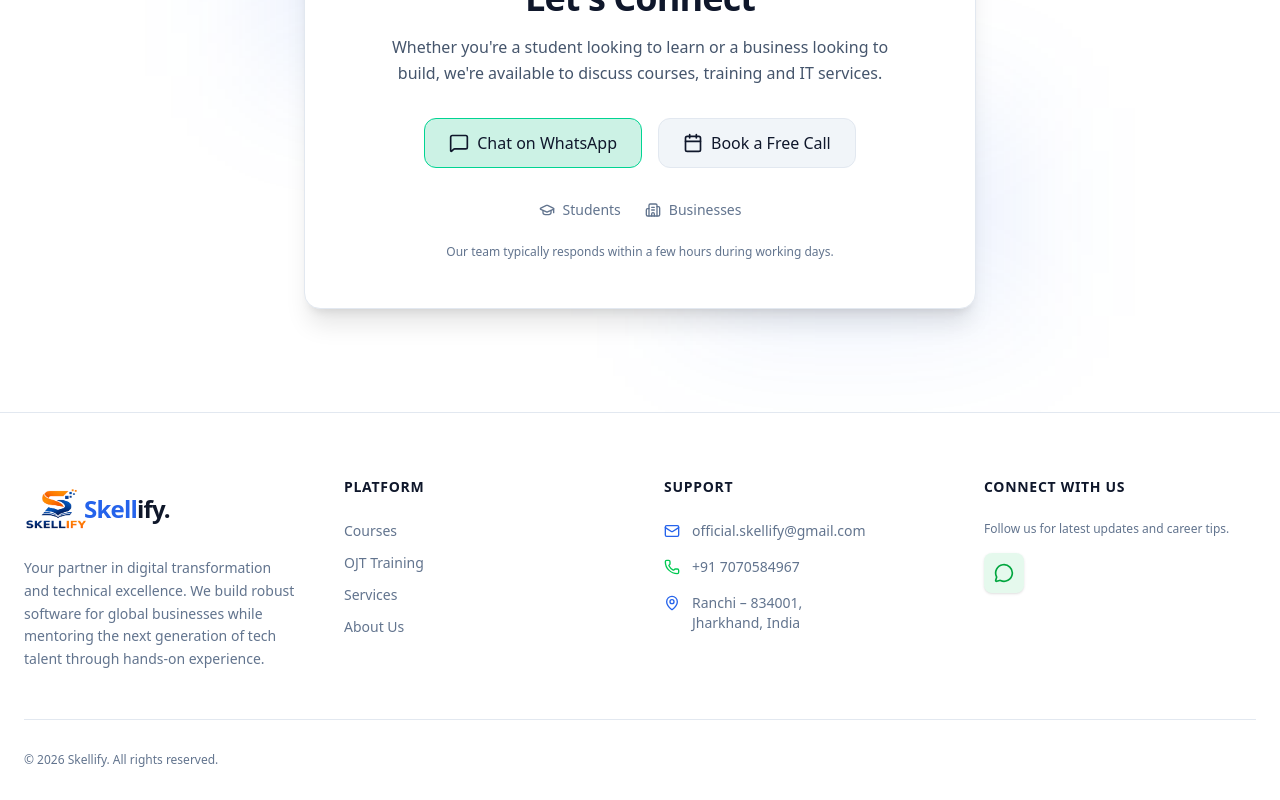
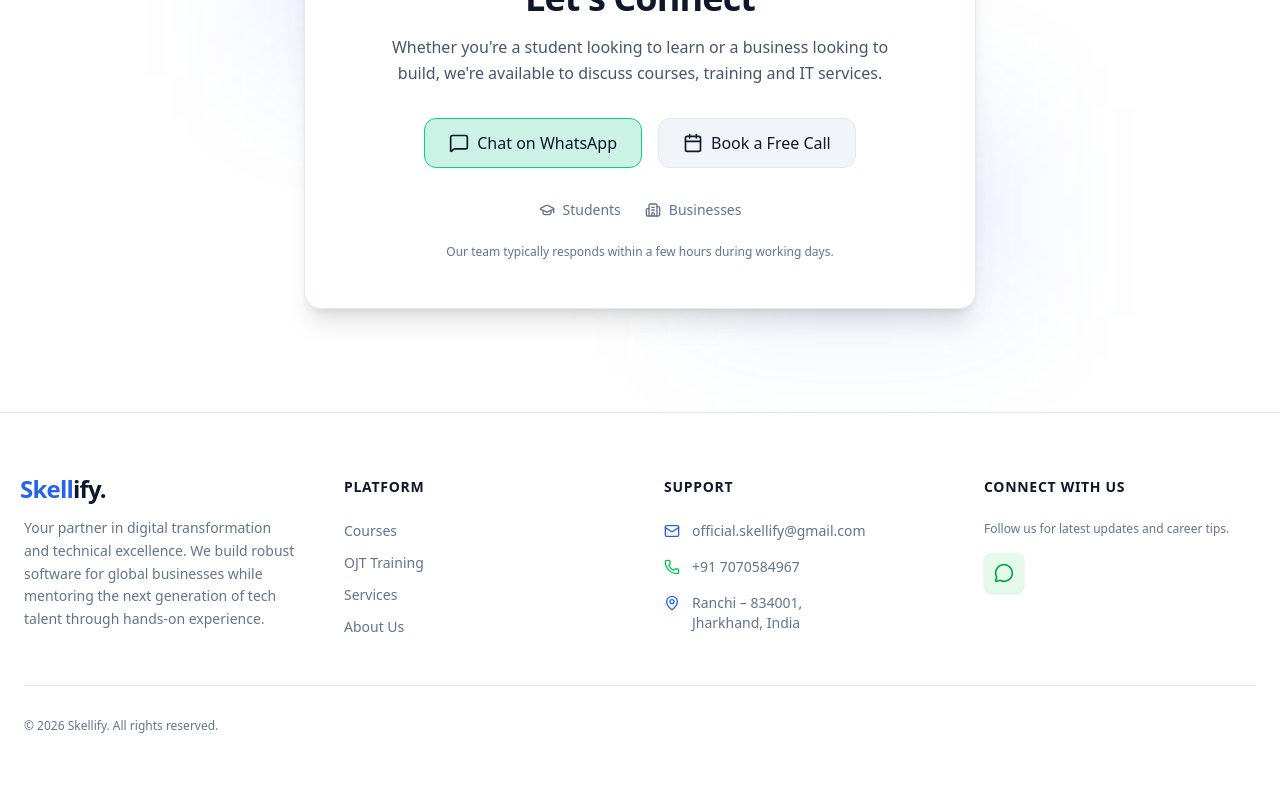
Before and after one commit to skellify25/skellify-main, a Next.js app: page / in a window 1280 px wide. Shown: the part 2652-3452 px from the top of the page. After the commit the page ends 3418 px from the top, so only its background shows below. Built offline with nearby package versions, Linux system fonts and the light colour scheme.

Commit message:
changed footer

```diff
--- a/src/components/Footer.tsx
+++ b/src/components/Footer.tsx
@@ -35,19 +35,6 @@ const Footer = () => {
           {/* Brand Section */}
           <div className="flex flex-col gap-4">
             <Link href="/" className="flex items-center font-bold tracking-tighter">
-              <Image
-                src="/ske_1.png"
-                alt="Skellify Logo"
-                width={56}
-                height={56}
-                priority
-                className="object-contain shrink-0
-                          h-10 w-10
-                          sm:h-12 sm:w-12
-                          md:h-14 md:w-14
-                          lg:h-16 lg:w-16"
-              />
-
               <span
                 className="leading-none -ml-1
                           text-lg
```
